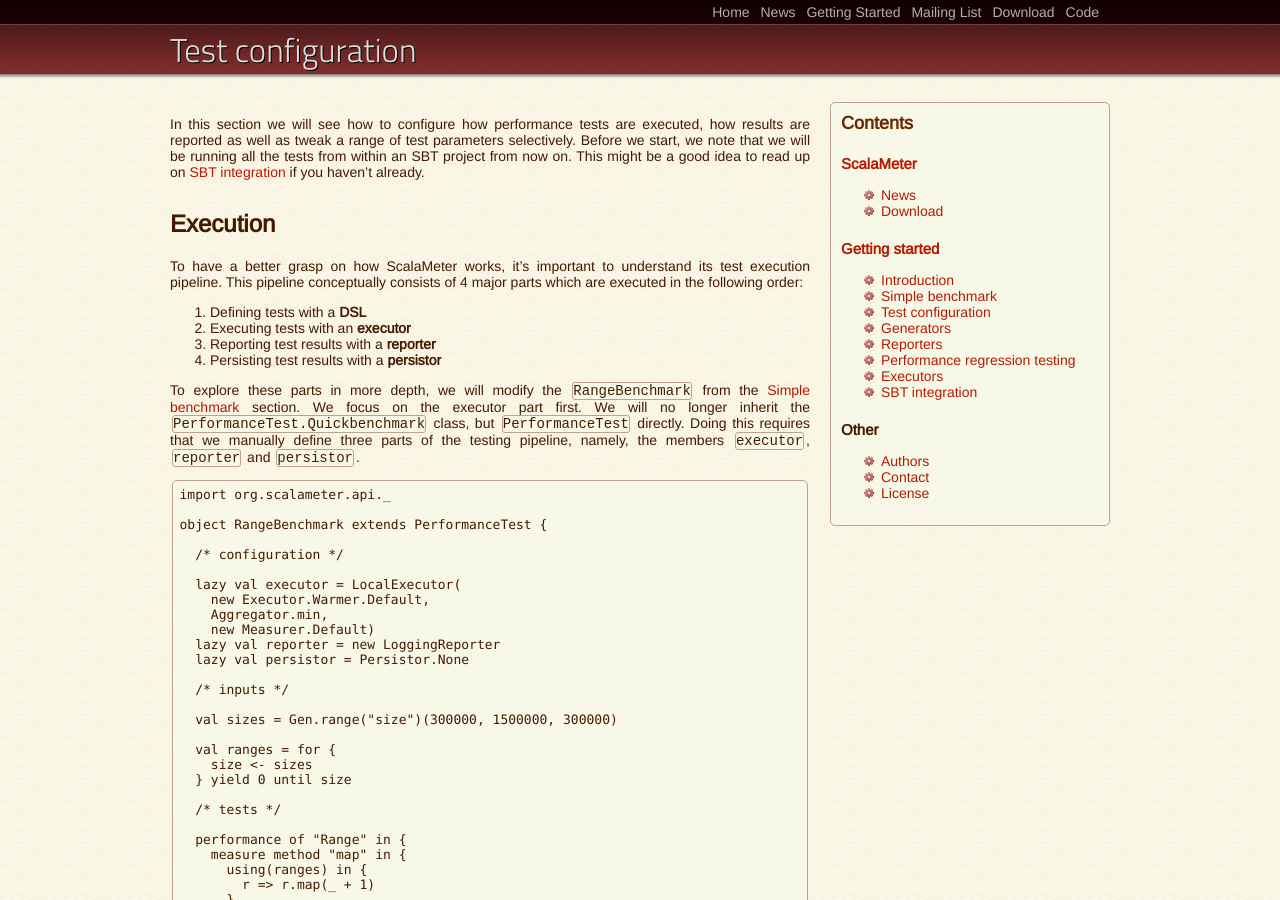
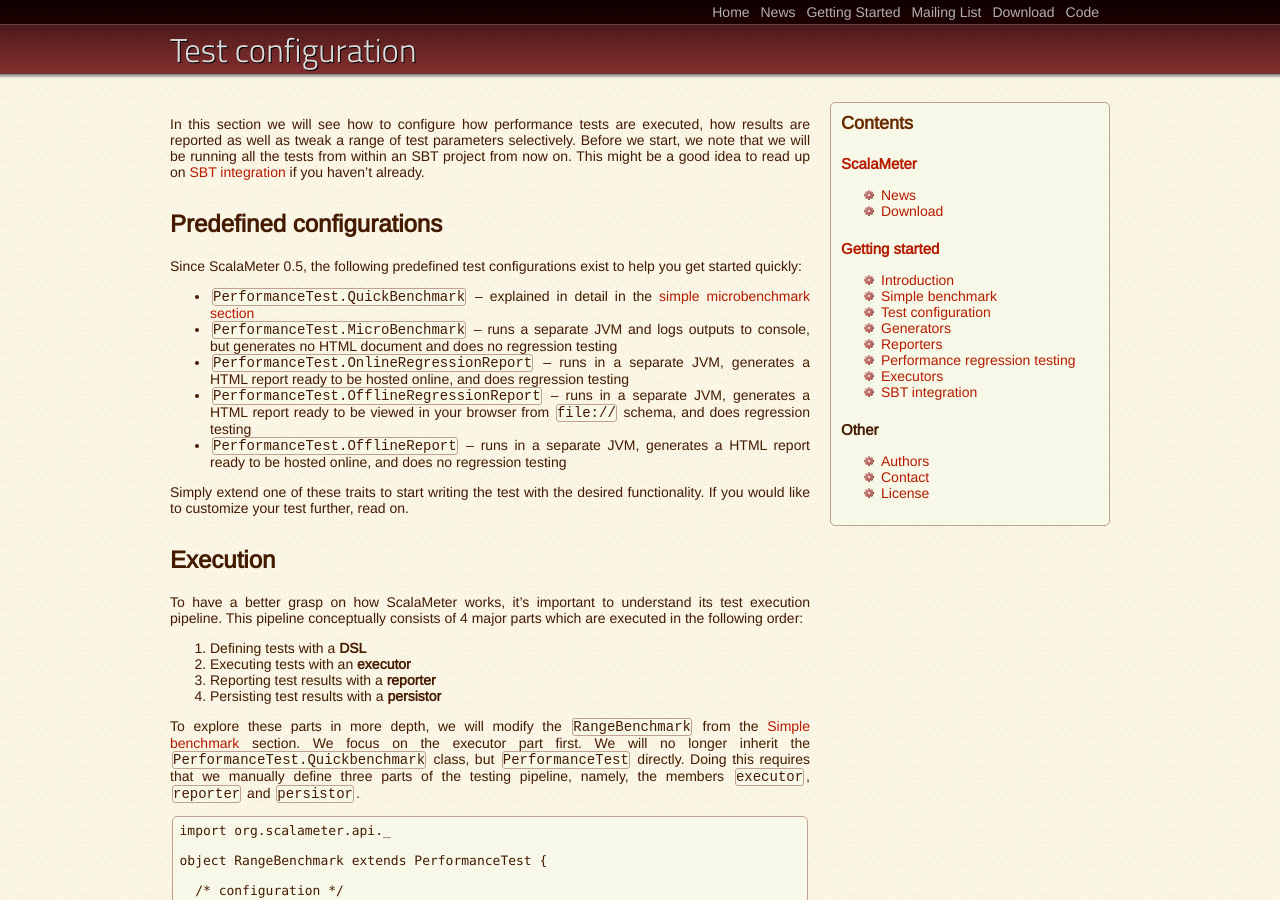
Before and after one commit to scalameter/scalameter.github.com, a Jekyll site: the page built from home/gettingstarted/configuration.md, in a window 1280 px wide and 900 px high. Built offline with Jekyll 4.4.1, drawn with Linux system fonts in a browser that asks for light colours.

Commit message:
Update configuration.md

```diff
--- a/home/gettingstarted/configuration.md
+++ b/home/gettingstarted/configuration.md
@@ -15,6 +15,21 @@ Before we start, we note that we will be running all the tests from within
 an SBT project from now on.
 This might be a good idea to read up on [SBT integration](/home/gettingstarted/sbt/)
 if you haven't already.
+
+
+## Predefined configurations
+
+Since ScalaMeter 0.5, the following predefined test configurations exist to help you get started quickly:
+
+- `PerformanceTest.QuickBenchmark` -- explained in detail in the [simple microbenchmark section](/home/gettingstarted/simplemicrobenchmark)
+- `PerformanceTest.MicroBenchmark` -- runs a separate JVM and logs outputs to console, but generates no HTML document and does no regression testing
+- `PerformanceTest.OnlineRegressionReport` -- runs in a separate JVM, generates a HTML report ready to be hosted online, and does regression testing
+- `PerformanceTest.OfflineRegressionReport` -- runs in a separate JVM, generates a HTML report ready to be viewed in your browser from `file://` schema, and does regression testing
+- `PerformanceTest.OfflineReport` -- runs in a separate JVM, generates a HTML report ready to be hosted online, and does no regression testing
+
+Simply extend one of these traits to start writing the test with the desired functionality.
+If you would like to customize your test further, read on.
+
 
 ## Execution
 
```
